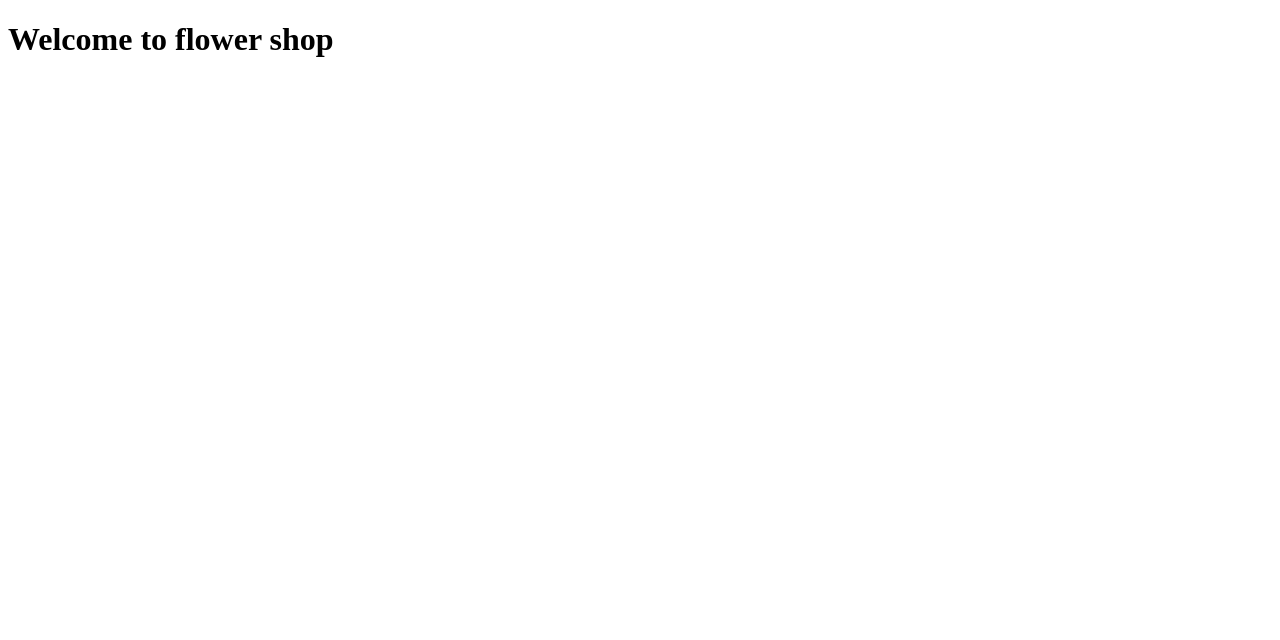
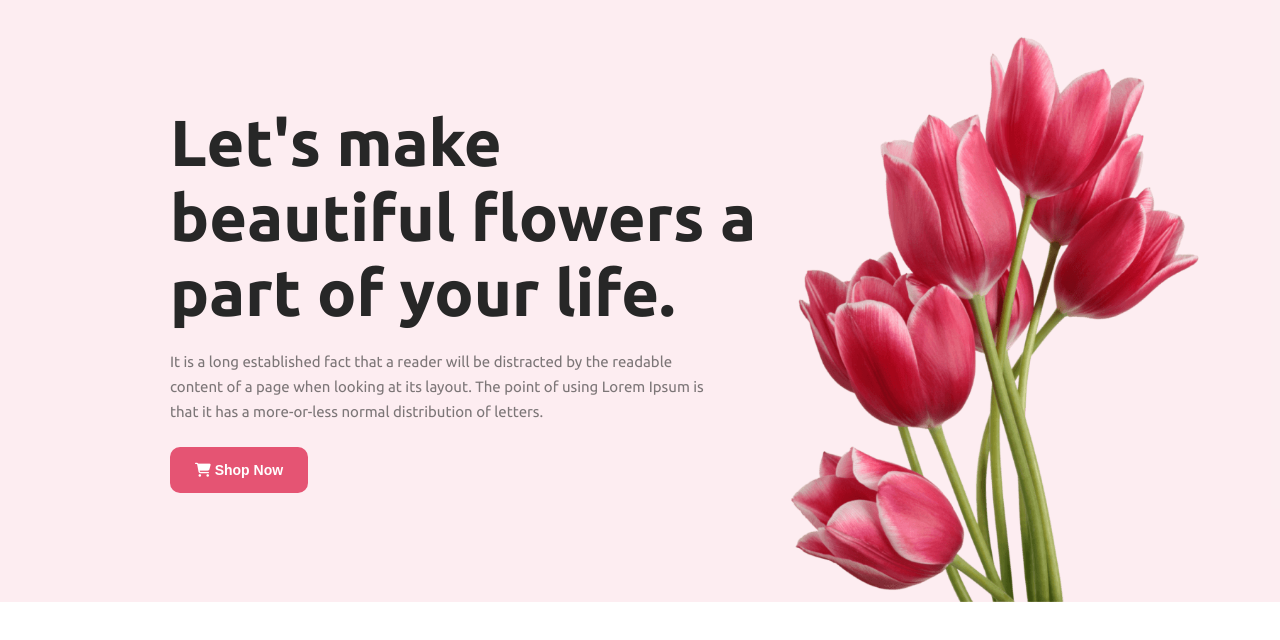
Before and after one commit to ahkaruz/Flower-Shop, a plain HTML site: page index.html in a window 1280 px wide. Drawn offline with Linux system fonts and the light colour scheme.

Commit message:
Header Completed

```diff
--- a/css/style.css
+++ b/css/style.css
@@ -0,0 +1,53 @@
+body {
+    margin: 0;
+    font-family: "Ubuntu", sans-serif;
+}
+
+header {
+    padding: 35px 170px 0px 170px;
+    background-color: rgba(229, 84, 115, 0.10);
+    display: flex;
+    justify-content: space-between;
+}
+
+header img {
+    width: 450px;
+}
+
+.banner {
+    margin-top: 25px;
+}
+
+.header-title {
+    margin-bottom: 20px;
+    width: 600px;
+    color: #272727;
+    font-size: 65px;
+    font-weight: 800;
+}
+
+.header-details {
+    width: 550px;
+    color: rgba(39, 39, 39, 0.60);
+    font-size: 15px;
+    font-weight: 400;
+    line-height: 25px;
+}
+
+.btn-primary {
+    margin-top: 8px;
+    padding: 15px 25px;
+    border: none;
+    border-radius: 10px;
+    background-color: #E55473;
+    color: #FFF;
+    font-size: 14px;
+    font-weight: 700;
+    cursor: pointer;
+    transition: background-color 0.3s ease;
+}
+
+.btn-primary:hover
+{
+    background-color:  #C1435E;
+}
--- a/index.html
+++ b/index.html
@@ -1,12 +1,33 @@
+<!-- https://ahkaruz.github.io/Flower-Shop/ -->
 <!DOCTYPE html>
 <html lang="en">
+
 <head>
     <meta charset="UTF-8">
     <meta name="viewport" content="width=device-width, initial-scale=1.0">
+    <link rel="preconnect" href="https://fonts.googleapis.com">
+    <link rel="preconnect" href="https://fonts.gstatic.com" crossorigin>
+    <link
+        href="https://fonts.googleapis.com/css2?family=Ubuntu:ital,wght@0,300;0,400;0,500;0,700;1,300;1,400;1,500;1,700&display=swap"
+        rel="stylesheet">
+    <script src="https://kit.fontawesome.com/e92694836d.js" crossorigin="anonymous"></script>
+    <link rel="stylesheet" href="css/style.css">
     <title>Flower Shop</title>
 </head>
+
 <body>
-    <h1>Welcome to flower shop</h1>
+    <header>
+        <div class="banner">
+            <h1 class="header-title">Let's make beautiful flowers a part of your life.</h1>
+            <p class="header-details">It is a long established fact that a reader will be distracted by the readable
+                content of a page when looking at its layout. The point of using Lorem Ipsum is that it has a
+                more-or-less normal distribution of letters.</p>
+            <button class="btn-primary"><i class="fa-solid fa-cart-shopping"></i> Shop Now</button>
+        </div>
+        <img src="img/pngwing 10.png" alt="">
+    </header>
+    <main></main>
+    <footer></footer>
+</body>
 
-</body>
 </html>
```
